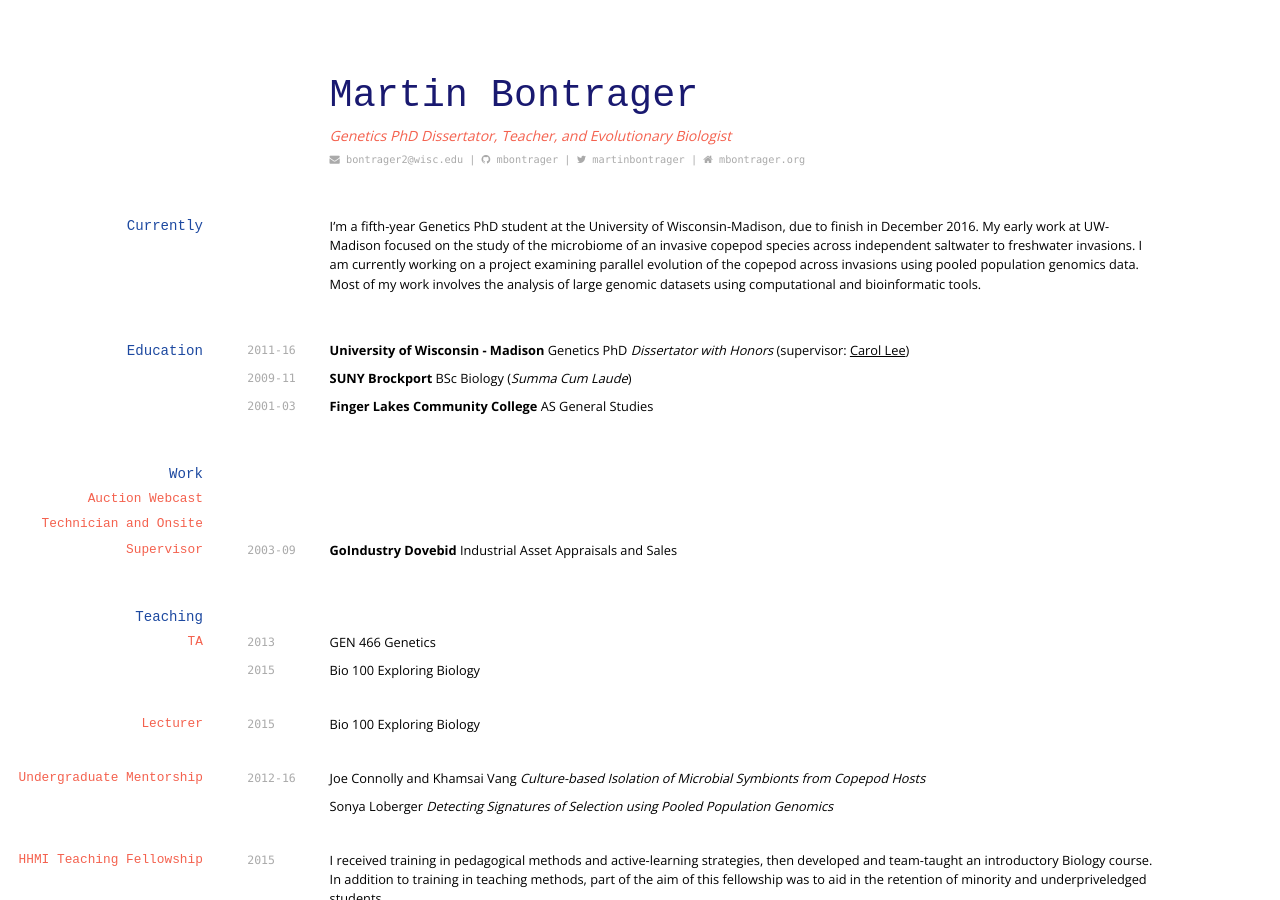
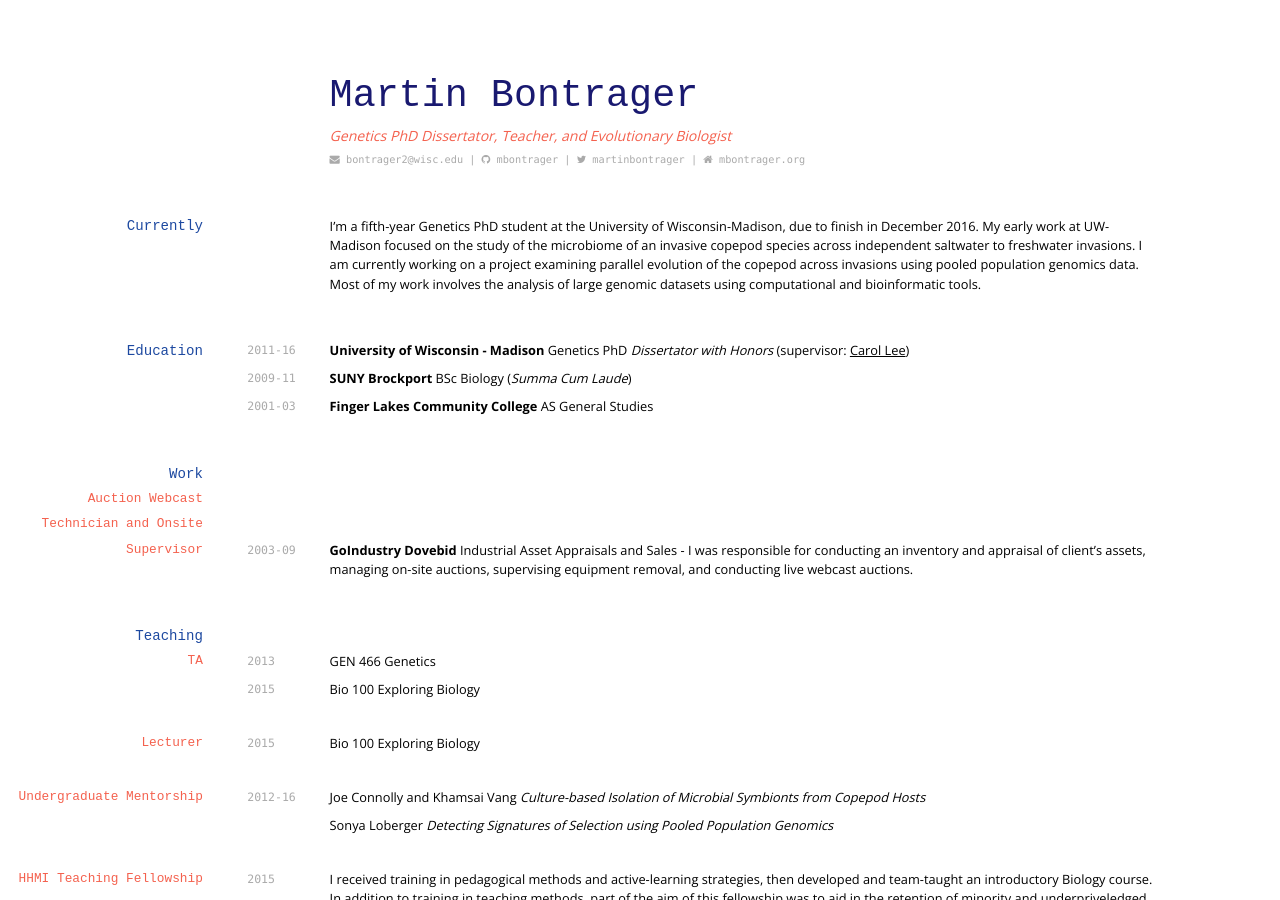
Before and after one commit to mbontrager/mbontrager.github.io, a Jekyll site: the page cv/index.html, which Jekyll copies as it is, in a window 1280 px wide and 900 px high. Built offline with Jekyll 4.4.1, drawn with Linux system fonts in a browser that asks for light colours; nearby versions of some CDN libraries.

Commit message:
Update CV

```diff
--- a/cv/index.html
+++ b/cv/index.html
@@ -46,7 +46,7 @@
 <h3 id="auction-webcast-technician-and-onsite-supervisor">Auction Webcast Technician and Onsite Supervisor</h3>
 
 <p><code class="highlighter-rouge">2003-09</code>
-<strong>GoIndustry Dovebid</strong> Industrial Asset Appraisals and Sales</p>
+<strong>GoIndustry Dovebid</strong> Industrial Asset Appraisals and Sales - I was responsible for conducting an inventory and appraisal of client’s assets, managing on-site auctions, supervising equipment removal, and conducting live webcast auctions.</p>
 
 <h2 id="teaching">Teaching</h2>
 
```
